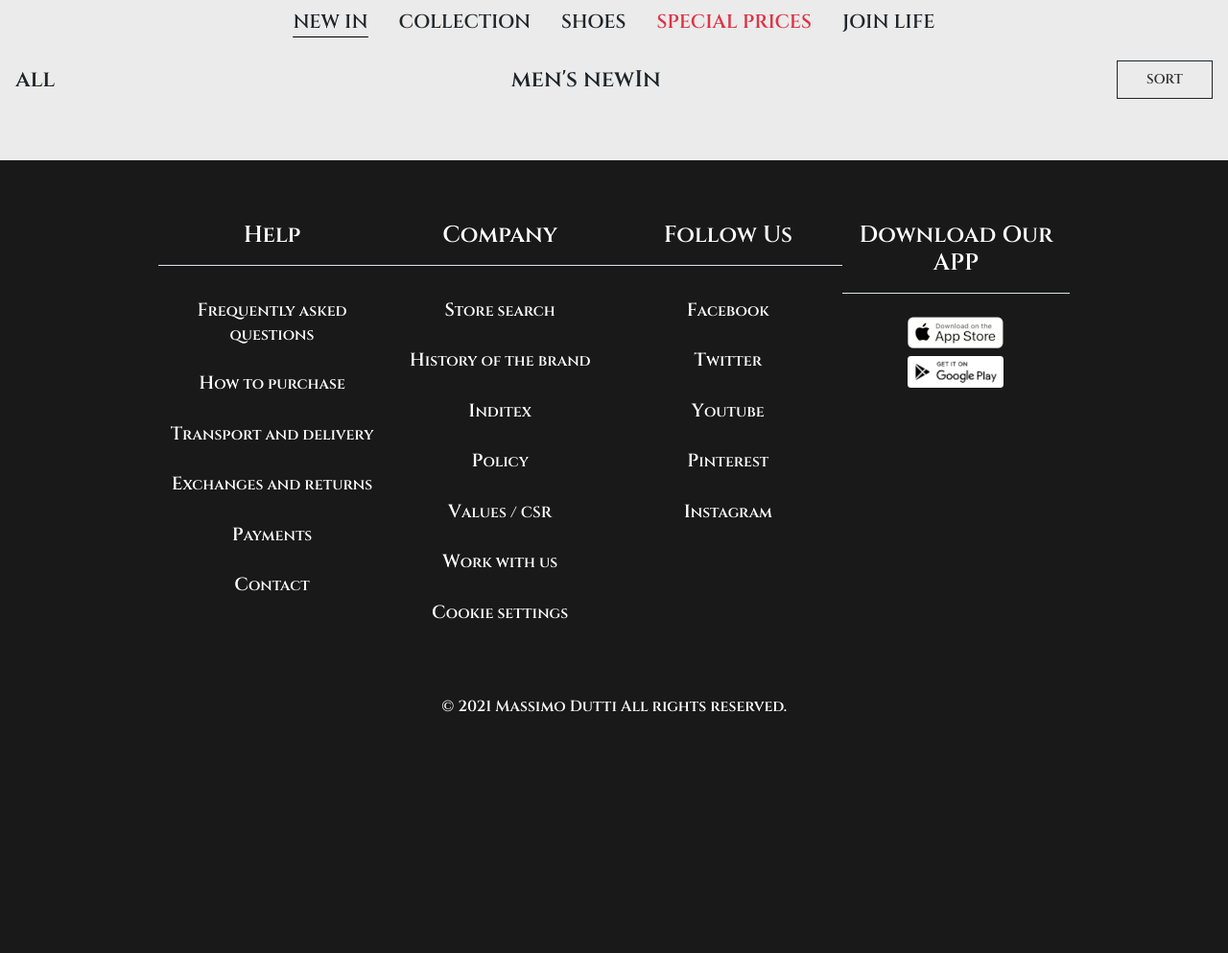
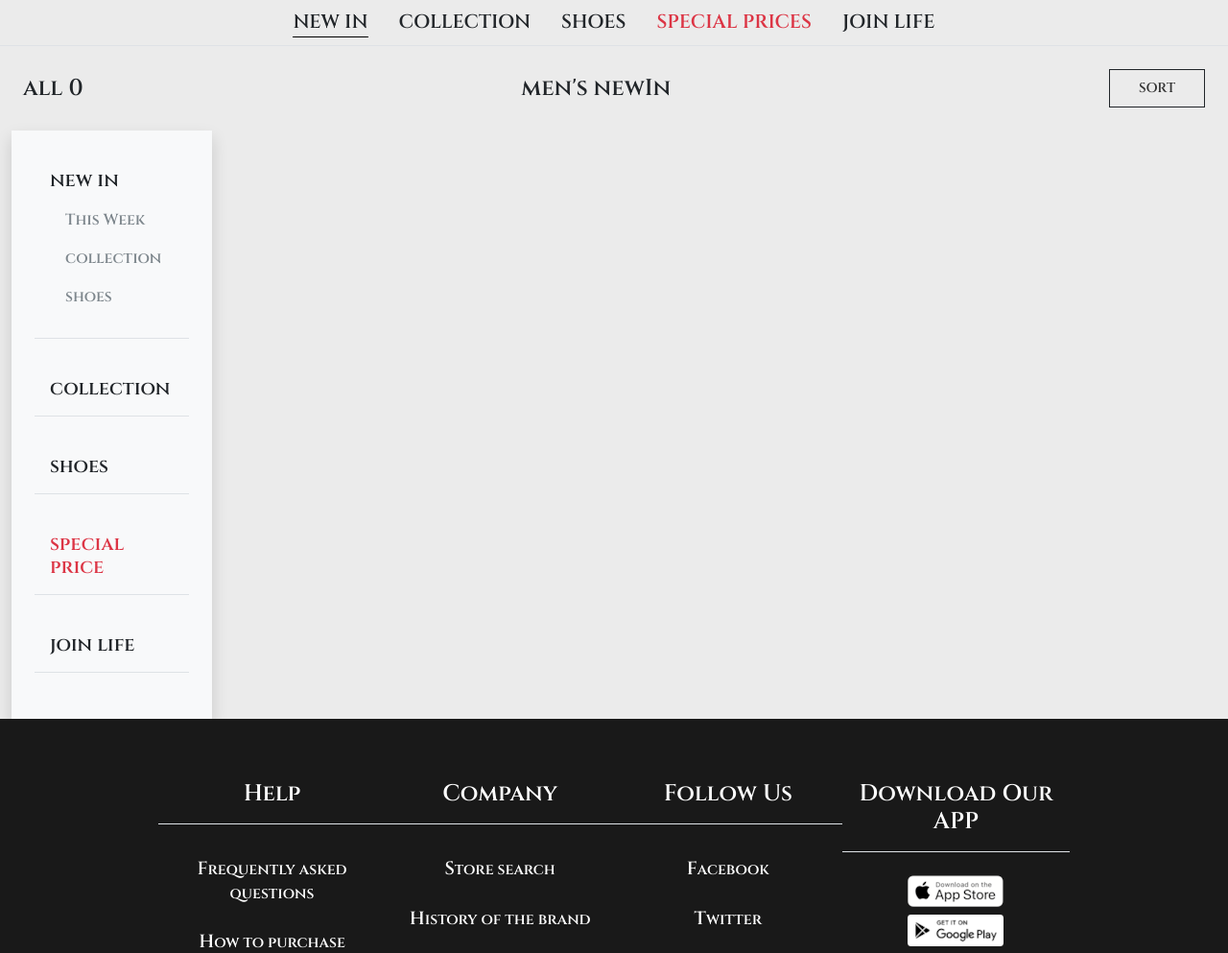
Before and after one commit to jhang0912/PP-PHP-Fashion-Online-Store, a PHP site: page /?page=men&mainSort=newIn in a window 1280 px wide. Shown: the part 79-1072 px from the top of the page at 96% size. Before the commit the page ends 821 px from the top, so only its background shows below. Run offline with PHP 8.4, Linux system fonts and the light colour scheme; data that the repository does not hold is empty; some libraries are stand-ins or nearby versions.

Commit message:
1.leftMainSort.php -後端撰寫前端元件-(.leftNdSort)

```diff
--- a/api/goods.php
+++ b/api/goods.php
@@ -1,40 +1,15 @@
 <?php
-$test = new getMSC($_GET['mainSort'], $_GET['ndSort'],'Price(high-low)');
-$reference = ($_GET['mainSort'] == 'shoes' || $_GET['ndSort'] == 'shoes') ? 'shoes' : 'collection';
-?>
+include_once "../toolKit.php";
+$test = new getMSC($_GET['mainSortClicked'], $_GET['ndSortClicked'], $_GET['text'], $_GET['genderClicked']);
+$reference = ($_GET['mainSortClicked'] == 'shoes' || $_GET['ndSortClicked'] == 'shoes') ? 'shoes' : 'collection';
 
-<div class="goodsCon container d-flex justify-content-between align-items-center p-3">
-  <div class="goodsCounts h5 m-0">all <?= count($test->call_MSC()) ?></div>
-  <div class="goodsBreadcrumb h5 m-0"><?= $_GET['page'] ?>'s  <?= $_GET['mainSort'] ?></div>
-  <div class="goodsSort">
-  <button class="uk-button uk-button-default border border-dark" type="button">Sort</button>
-  <div uk-dropdown="pos: bottom-justify">
-      <ul class="uk-nav uk-dropdown-nav">
-        <li><a href="#">Most Sold</a></li>
-        <li><a href="#">Newest</a></li>
-        <li><a href="#">Price(high-low)</a></li>
-        <li><a href="#">Price(low-high)</a></li>
-      </ul>
-    </div>
-  </div>
-</div>
-
-
-
-
-
-
-
-
-<div class="specShow uk-container uk-container-small d-flex flex-wrap justify-content-start align-items-center">
-  <?php
 foreach ($test->call_MSC() as $key => $value) {
 ?>
-    <div class="spec-card col-4 d-flex flex-wrap justify-content-center align-items-center border overflow-hidden bg-light" data-index="<?= $key ?>">
+  <div class="goods-card col-3 flex-wrap justify-content-center align-items-center border overflow-hidden bg-light">
     <a href="" class="text-decoration-none text-dark">
       <div class="uk-inline-clip uk-transition-toggle">
-          <img src="./img/<?= $reference ?>/<?= $_GET['page'] ?>/<?= $value['category'] ?>/<?= unserialize($value['img'])[0] ?>">
-          <img class="uk-transition-scale-up uk-position-cover" src="./img/<?= $reference ?>/<?= $_GET['page'] ?>/<?= $value['category'] ?>/<?= unserialize($value['img'])[1] ?>">
+        <img src="./img/<?= $reference ?>/<?= $_GET['genderClicked'] ?>/<?= $value['category'] ?>/<?= unserialize($value['img'])[0] ?>">
+        <img class="uk-transition-scale-up uk-position-cover" src="./img/<?= $reference ?>/<?= $_GET['genderClicked'] ?>/<?= $value['category'] ?>/<?= unserialize($value['img'])[1] ?>">
       </div>
       <div class="col-12 h6 p-1"><?= $value['name'] ?></div>
       <div class="col-12 h6 p-1"><?= $value['category'] ?></div>
@@ -55,4 +30,3 @@ $reference = ($_GET['mainSort'] == 'shoes' || $_GET['ndSort'] == 'shoes') ? 'sho
 <?php
 }
 ?>
-</div>
--- /dev/null
+++ b/api/leftMainSort.php
@@ -0,0 +1,94 @@
+<?php
+include_once "../toolKit.php";
+
+$newIn =
+  [
+    'men' => [
+      'This Week',
+      'collection',
+      'shoes'
+    ],
+    'women' => [
+      'This Week',
+      'collection',
+      'shoes'
+    ],
+  ];
+
+$collection =
+  [
+    'men' => [
+      'jacket',
+      'leather jacket',
+      'blazer',
+      'sweater',
+      'shirt',
+      'cardigan',
+      'T-shirt',
+      'polo'
+    ],
+    'women' => [
+      'jacket',
+      'leather jacket',
+      'blazer',
+      'sweater',
+      'shirt',
+      'cardigan',
+      'T-shirt',
+      'trouser'
+    ]
+  ];
+
+$shoes =
+  [
+    'men' => [
+      'sneaker',
+      'loafer',
+      'smart shoes',
+      'C-ONE capsule'
+    ],
+    'women' => [
+      'sneaker',
+      'flat shoes',
+      'sandal',
+      'boots'
+    ],
+  ];
+
+$specialPrices =
+  [
+    'men' => [
+      'all',
+      'shirt/polo/T-shirt',
+      'jacket/blazer',
+      'shoes'
+    ],
+    'women' => [
+      'all',
+      'shirt/T-shirt',
+      'jacket/blazer',
+      'shoes'
+    ]
+  ];
+
+$joinLife =
+  [
+    'men' => [
+      'collection'
+    ],
+    'women' => [
+      'collection'
+    ]
+  ];
+?>
+<?php
+foreach (${$_GET['mainSortClicked']}[$_GET['genderClicked']] as $key => $value) {
+
+  ${$value} = new getUrl2($_GET['mainSortClicked'], $value);
+?>
+  <div class="text-start m-3">
+    <a class="leftNdSort text-decoration-none <?= ($_GET['mainSortClicked'] == 'specialPrices') ? 'text-danger' : ''; ?> h6" href="?page=<?= $_GET['genderClicked'] ?><?= ${$value}->getNdUrl() ?>"><?= $value ?></a>
+  </div>
+<?php
+}
+?>
--- a/api/navbar.php
+++ b/api/navbar.php
@@ -159,7 +159,7 @@ $section = [
   </div>
 </div>
 
-<div class="sort container-fluid d-none d-md-flex justify-content-center align-items-center ps-4 pe-4">
+<div class="sort container-fluid d-none d-md-flex justify-content-center align-items-center border-bottom ps-4 pe-4">
   <div class="newIn m-2 ms-3 me-3">
     <a href="<?= $NewIn->getMainUrl() ?>" class="mainSort text-dark">NEW IN</a>
     <div id="newIn" class="sortLine"></div>
--- /dev/null
+++ b/css/goods.css
@@ -0,0 +1,9 @@
+#Content .leftNdSort
+{
+  color: rgb(126, 135, 141);
+  transition: all 0.2s ease-in ;
+}
+#Content .leftNdSort:hover
+{
+  color: rgb(25, 25, 25);
+}
--- a/front/goods.php
+++ b/front/goods.php
@@ -1,18 +1,43 @@
-<div class="goodsCon container-fluid d-flex justify-content-between align-items-center mb-5 p-3">
+<div class="container-fluid d-flex justify-content-between align-items-center p-4">
   <div class="goodsCounts h4 m-0">all</div>
-  <div class="goodsBreadcrumb h4 m-0"><?= $_GET['page'] ?>'s  <?= $_GET['mainSort'] ?></div>
+  <div class="goodsBreadcrumb h4 m-0"><?= $_GET['page'] ?>'s <?= $_GET['mainSort'] ?></div>
   <div class="goodsSort">
-  <button class="uk-button uk-button-default border border-dark" type="button">Sort</button>
-  <div uk-dropdown="pos: bottom-justify">
+    <button class="uk-button uk-button-default border border-dark" type="button">Sort</button>
+    <div uk-dropdown="pos: bottom-justify">
       <ul class="uk-nav uk-dropdown-nav">
-        <li><a href="#">Most Sold</a></li>
-        <li><a href="#">Newest</a></li>
-        <li><a href="#">Price(high-low)</a></li>
-        <li><a href="#">Price(low-high)</a></li>
+        <li><a>Most Sold</a></li>
+        <li><a>Newest</a></li>
+        <li><a>Price(high-low)</a></li>
+        <li><a>Price(low-high)</a></li>
       </ul>
     </div>
   </div>
 </div>
 
-<div class="goodsShow uk-container uk-container-small d-flex flex-wrap justify-content-start align-items-center">
+<div class="goodsCon container-fluid d-flex flex-wrap justify-content-between align-items-start">
+  <div class="leftMainSort col-2 d-flex flex-wrap justify-content-center align-items-center bg-light shadow p-4">
+    <div id="left_newIn" class="container border-bottom h5 mb-4 p-3">
+      <a href="<?= $NewIn->getMainUrl() ?>" class="text-decoration-none text-dark">new in</a>
+    </div>
+
+    <div id="left_collection" class="container border-bottom h5 mb-4 p-3">
+      <a href="<?= $Collection->getMainUrl() ?>" class="text-decoration-none text-dark">collection</a>
+    </div>
+
+    <div id="left_shoes" class="container border-bottom h5 mb-4 p-3">
+      <a href="<?= $Shoes->getMainUrl() ?>" class="text-decoration-none text-dark">shoes</a>
+    </div>
+
+    <div id="left_specialPrices" class="container border-bottom h5 mb-4 p-3">
+      <a href="<?= $SpecialPrices->getMainUrl() ?>" class="text-decoration-none text-danger">special price</a>
+    </div>
+
+    <div id="left_joinLife" class="container border-bottom h5 mb-4 p-3">
+      <a href="<?= $JoinLife->getMainUrl() ?>" class="text-decoration-none text-dark">join life</a>
+    </div>
+  </div>
+
+
+  <div class="goodsShow col-10 d-flex flex-wrap justify-content-start align-items-center mb-5 ps-2">
+  </div>
 </div>
--- a/front/men.php
+++ b/front/men.php
@@ -6,5 +6,5 @@ if
 }
 else
 {
-  include "./home.php";
+  include "api/home.php";
 }
--- a/front/women.php
+++ b/front/women.php
@@ -2,7 +2,7 @@
 if
 (!empty($_GET['ndSort']) || !empty($_GET['mainSort']))
 {
-  include "api/goods.php";
+  include "goods.php";
 }
 else
 {
--- a/index.php
+++ b/index.php
@@ -36,6 +36,7 @@
   <link rel="stylesheet" href="css/home_shoes.css">
   <link rel="stylesheet" href="css/home_specialPrices.css">
   <link rel="stylesheet" href="css/index_footer.css">
+  <link rel="stylesheet" href="css/goods.css">
   <!-- title -->
   <title>Fashion Online Store</title>
 </head>
--- a/js/goods.js
+++ b/js/goods.js
@@ -1,13 +1,23 @@
 
-  let text = '';
-  $.get('./api/goods2.php', { text, mainSortClicked, ndSortClicked }, function (res) {
-    $('.goodsShow').html(res);
-  })
+/* 顯示商品 */
+let text = '';
+console.log(mainSortClicked)
+$.get('./api/goods.php', { text, mainSortClicked, ndSortClicked, genderClicked }, function (res) {
+  $('.goodsShow').html(res);
+  $('.goodsCounts').text('all ' + $('.goods-card').length);
+})
 
+/*  */
+$.get('./api/leftMainSort.php', { mainSortClicked, genderClicked }, function (res) {
+  $('#left_'+mainSortClicked).append(res)
 
+})
+
+/* 讓商品重新按照條件排列 */
 $('.uk-nav>li>a').on('click', function () {
   let text = $(this).text();
-  $.get('./api/goods2.php', { text, mainSortClicked, ndSortClicked }, function (res) {
-      $('.goodsShow').html(res);
+  $.get('./api/goods.php', { text, mainSortClicked, ndSortClicked, genderClicked }, function (res) {
+    $('.goodsShow').html(res);
+    $('.goodsCounts').text('all ' + $('.goods-card').length);
   })
 })
--- a/toolKit.php
+++ b/toolKit.php
@@ -244,12 +244,12 @@ class getMSC extends getUrl2
   private $gender;
   private $sort;
 
-  public function __construct($mainSort, $ndSort, $sort)
+  public function __construct($mainSort, $ndSort, $sort,$gender)
   {
     $this->mainSort = $mainSort;
     $this->ndSort = $ndSort;
     $this->sort = $sort;
-    $this->gender = (empty($_GET['page'] || $_GET['page'] == 'home')) ? 'men' : $_GET['page'];
+    $this->gender = $gender;
   }
 
   public function call_MSC()
```
Also changed, not shown: api/goods2.php (deleted, +0 -33 lines). Lines whose indentation alone changed are shown as unchanged.
